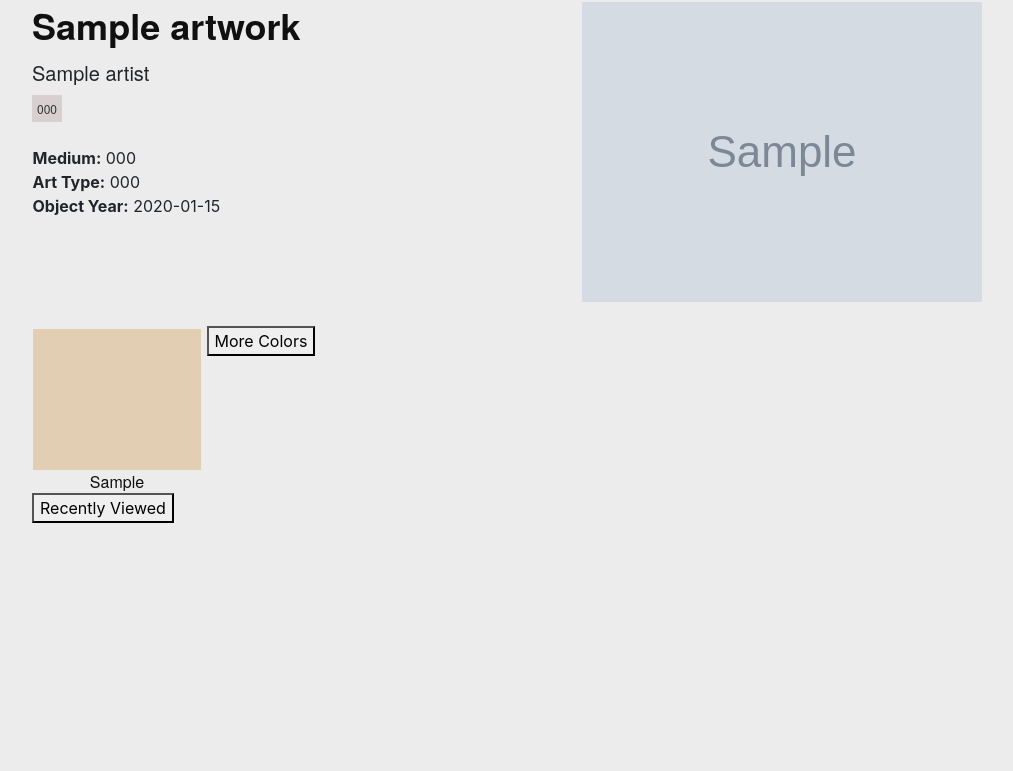
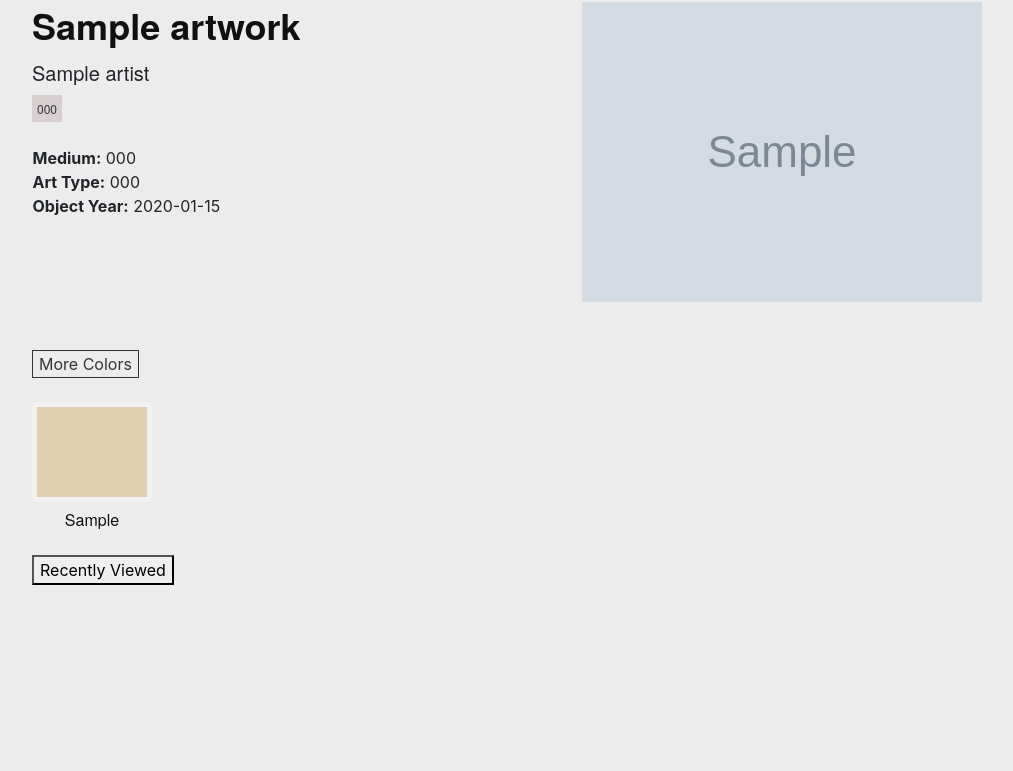
Before and after one commit to jchuynh/palette, a Flask app: page /artwork/1 in a window 1280 px wide; the page is wider, and only the part inside the window is pictured. Shown: the part 126-897 px from the top of that part, without its empty margins (138-1151 px from the left). Run offline with Flask 2, Linux system fonts and the light colour scheme; tables that the repository leaves empty hold one stand-in row (values such as "Sample post"); grey boxes marked "Sample" are stand-in pictures; some libraries are stand-ins or nearby versions; some web fonts are replaced.

Commit message:
Aligned color palettes swatches in a row -- artwork details

```diff
--- a/static/css/style.css
+++ b/static/css/style.css
@@ -195,29 +195,16 @@ img.gallery-crop {
   width: 50%;
 }
 
-.palettes {
-/*  position: relative;*/
-  display: inline-block;
-}
-
-/*.img:hover {
-    border: 10px;
-    border-color: black;
-}*/
-
-#swatch-hide {
-  display: none;
-}
 .swatch {
-  width: 168px;
-  height: 141px;
+  width: 120px;
+  height: 100px;
   background-color: #e2ceb2;
   display: inline-block;
+  border: 5px solid #f2f2f2;
 
 }
 
 div.swatch {
-  vertical-align: top;
   display: inline-block;
   text-align: center;
 }
@@ -230,7 +217,12 @@ div.swatch {
   line-height: normal;
   text-align: center;
   color: #101010;
+}
 
+/* All palettes */
+.palettes {
+  /*position: absolute;*/
+  display: inline-block;
 }
 
 /* To set th RGB and swatch together */
@@ -238,7 +230,6 @@ div.swatch {
   vertical-align: top;
   display: inline-block;
   text-align: center;
-  width: 170px;
 }
 
 /* To get RGB palettes into a row */
@@ -247,6 +238,31 @@ div.swatch {
   display: inline-block;
 }
 
+/* For the hidden rgb codes */
+.swatch-hide {
+  vertical-align: top;
+  display: inline-block;
+  text-align: center;
+}
+
+#swatch-hide {
+  display: none;
+/*  position: absolute;*/
+/*  left: -999px;*/
+}
+
+.toggle-btn-rgb {
+  background-color: #ececec;
+  color: #343434;
+  border: 1px solid #343434;
+  text-align: center;
+  display: block;
+}
+
+.wrapper {
+  display: flex;
+  border: 1px;
+}
 
 .tag {
   font-family: HelveticaNeue;
@@ -299,7 +315,6 @@ a.tag-link: {
 }
 
 
-
 img.detail {
   max-width: 527px;
   max-height: 610px;
@@ -314,11 +329,6 @@ img.detail {
   line-height: normal;
   letter-spacing: normal;
   display: block;
-}
-
-.search-center {
-  display: inline-block;
-  text-align: center;
 }
 
 .medium {
@@ -344,9 +354,8 @@ img.detail {
 }
 
 .visit-view {
-/*  position: center;*/
   display: inline-block;
-  text-align: center;
+
 
 }
 
@@ -364,6 +373,14 @@ img.detail {
 
 #visit-hide {
   display: none;
+}
+
+.toggle-btn-visit {
+  background-color: #ececec;
+  color: #343434;
+  border: 1px solid #343434;
+  display: block;
+  text-align: center;
 }
 
 .upload {
@@ -391,6 +408,17 @@ img.detail {
   display: block;
 }
 
+.upload-swatch {
+  position: center;
+  display: inline-block;
+}
+
+.upload-container {
+  vertical-align: top;
+  display: inline-block;
+  text-align: center;
+}
+
 #search_id {
   display: block;
   width: 500px;
--- a/templates/artwork_detail.html
+++ b/templates/artwork_detail.html
@@ -43,42 +43,59 @@
 </div>
 </div>
 
+
 <br>
+ <br/>
+  <button type="button" class="toggle-btn-rgb">More Colors</button>
+  <br/>
 
-<div class="palettes">
-  <!--To get the last 5 RGB codes from the color palette-->
-  <!--I personally perferred the last 5-->
-  {% for rgb in art_id.palette_code[-5:] %}
-    <section class="swatch-palette">
+<div class="wrapper">
+{% for rgb in art_id.palette_code[-5:] %}
+    <div class="swatch-palette">
       <div class="swatch-container">
         <div class="swatch"
         style="background-color: rgb{{ rgb.c_palette }}">
         </div>
         <span class="swatch-rgb">{{ rgb.c_palette }}</span>
       </div>
-    </section>
+    </div>
   {% endfor %}
-
-  <button type="button" class="toggle-btn-rgb">More Colors</button>
-
   <!--To get the first 3 RGB codes from the swatch-->
 
-  <section id="swatch-hide">
+  <div id="swatch-hide">
     {% for rgb in art_id.palette_code[:3] %}
     <div class="swatch-palette">
       <div class="swatch-container">
         <div class="swatch"
-          style="background-color: rgb{{ rgb.c_palette }};">
+          style="background-color: rgb{{ rgb.c_palette }}">
         </div>
           <span class="swatch-rgb">{{ rgb.c_palette }}</span>
       </div>
     </div>
     {% endfor %}
-   </section>
-
+   </div>
 </div>
 
-<section class="views">
+<!-- <div class="palettes">
+    <section class="swatch-palette">
+          <div class="swatch-container">
+             {% for rgb in art_id.palette_code[-5:] %}
+          <div class="swatch" style="background-color: rgb{{ rgb.c_palette }}"></div>
+          <span class="swatch-rgb">{{ rgb.c_palette }}</span>
+             {% endfor %}
+              </div>
+      <div id="swatch-hide" class="swatch-hide">
+      {% for rgb in art_id.palette_code[:3] %}
+        <div class="swatch" style="background-color: rgb{{ rgb.c_palette }}"></div>
+          <span class="swatch-rgb">{{ rgb.c_palette }}</span>
+    {% endfor %}
+            </div>
+      </section>
+      </div> -->
+
+
+<br>
+
   <button type="button" class="toggle-btn">Recently Viewed</button>
 
   <div id="visit-hide">
@@ -92,7 +109,6 @@
       {% endfor %}
     </div>
 
-</div>
 </section>
 
   <script src="//ajax.googleapis.com/ajax/libs/jquery/1.9.1/jquery.min.js"></script>
--- a/templates/tag_results.html
+++ b/templates/tag_results.html
@@ -5,6 +5,7 @@
 {% block head %}
     <link rel="stylesheet" href="/static/css/style.css">
 {% endblock %}
+
 <div id="page-wrap">
   {% block content %}
     {% for tag in tag.artworks %}
@@ -20,4 +21,5 @@
     </div>
     {% endfor %}
   </div>
+
   {% endblock %}
```
Also changed, not shown: static/js/artwork_detail.js (line endings or trailing spaces).
